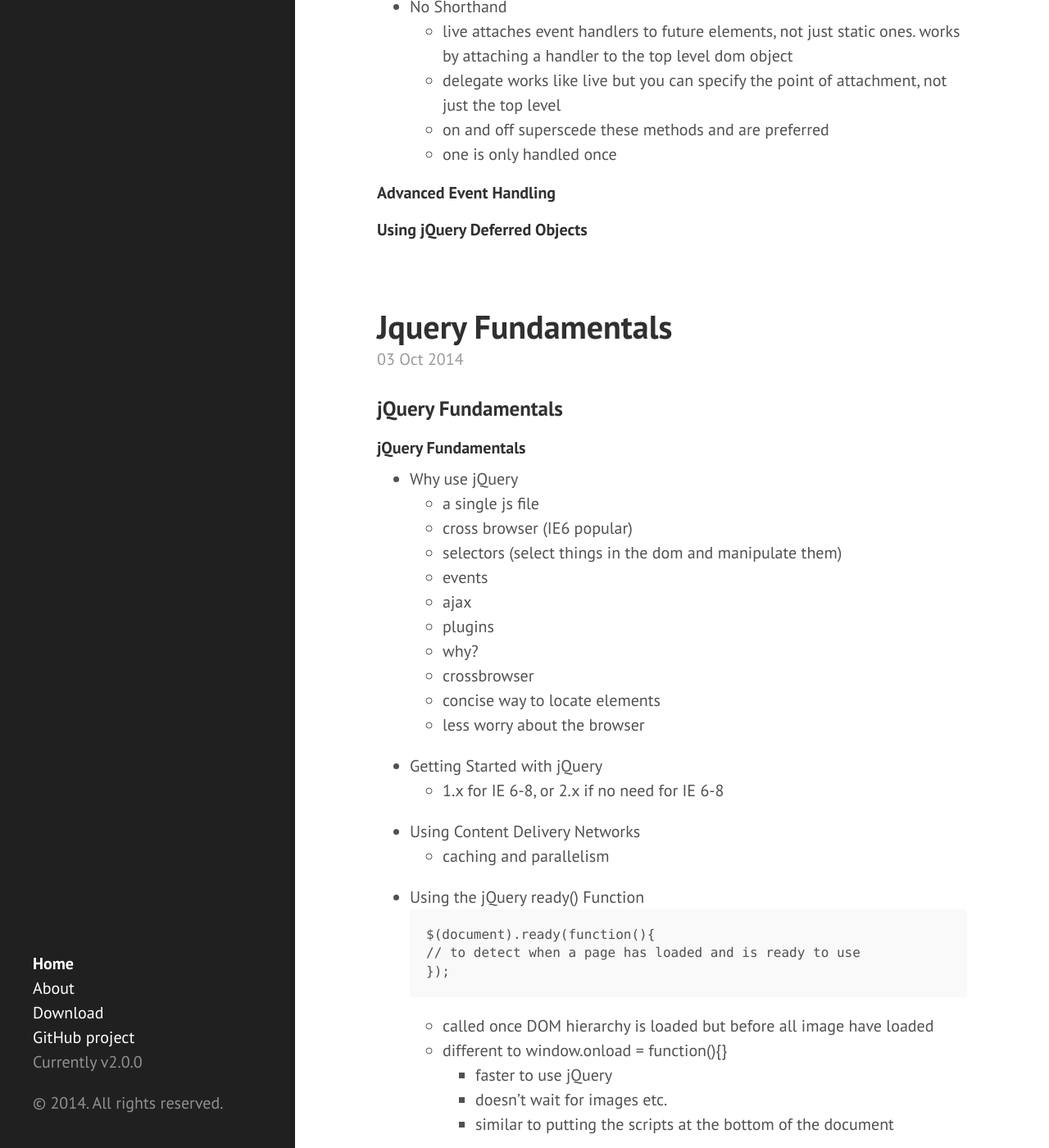
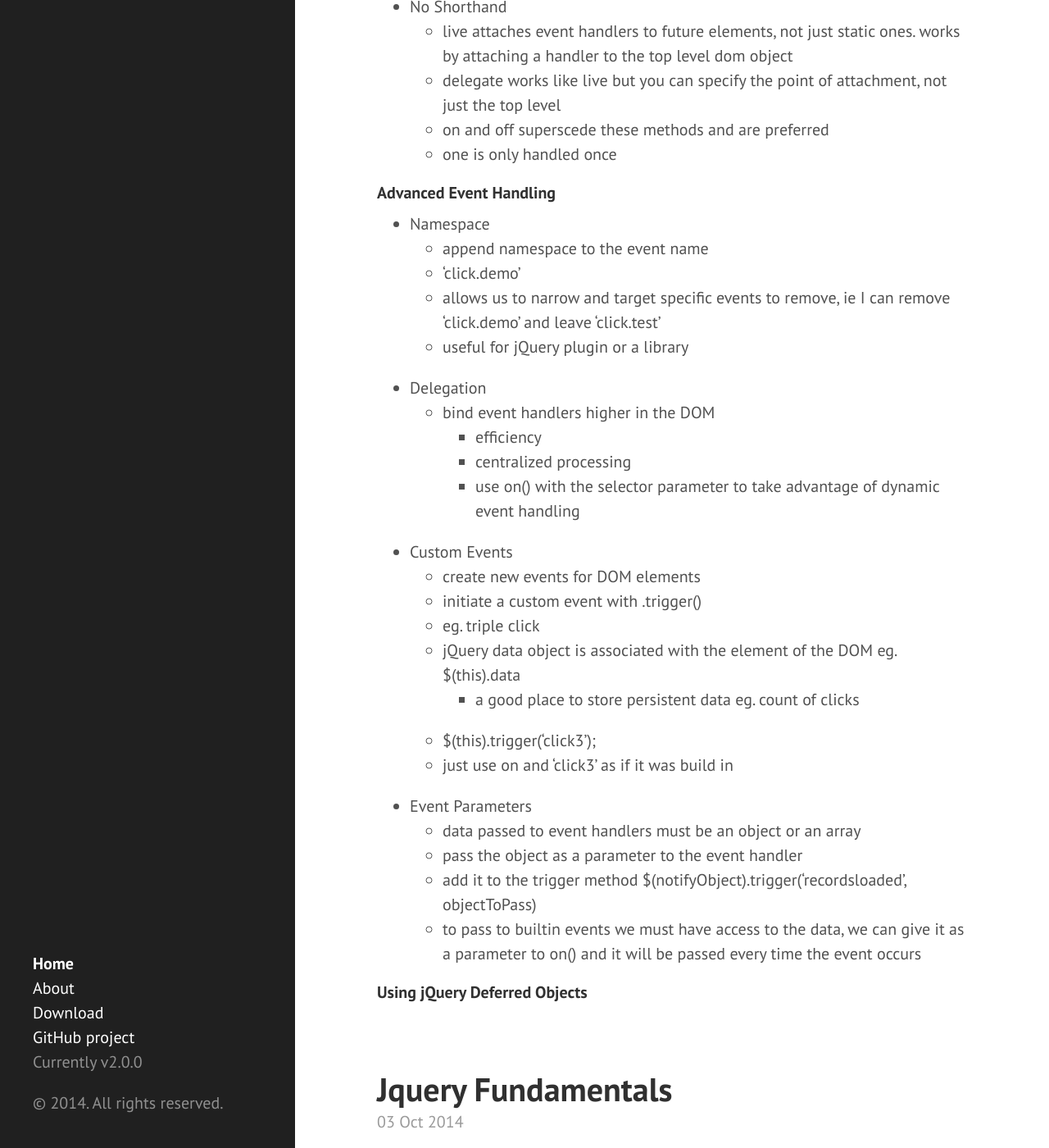
Before and after one commit to eneiand/eneiand.github.io, a Jekyll site: the page built from index.html, in a window 1280 px wide and 1400 px high, scrolled down 2304 px. Shown: the whole window at 82% size. Built offline with Jekyll 4.4.1, drawn with Linux system fonts in a browser that asks for light colours; Markdown is read by kramdown in place of the engine named in the settings; the list of posts is cut into pages by our own code.

Commit message:
Update 2014-10-09-advanced-javascript-and-jQuery.md

```diff
--- a/_posts/2014-10-09-advanced-javascript-and-jQuery.md
+++ b/_posts/2014-10-09-advanced-javascript-and-jQuery.md
@@ -66,5 +66,28 @@
   * one is only handled once
 
 #### Advanced Event Handling
+* Namespace
+  *  append namespace to the event name
+  *  'click.demo'
+  *  allows us to narrow and target specific events to remove, ie I can remove 'click.demo' and leave 'click.test'
+  *  useful for jQuery plugin or a library
+* Delegation
+  * bind event handlers higher in the DOM
+    * efficiency
+    * centralized processing
+    * use on() with the selector parameter to take advantage of dynamic event handling
+* Custom Events
+  * create new events for DOM elements
+  * initiate a custom event with .trigger()
+  * eg. triple click
+  * jQuery data object is associated with the element of the DOM eg. $(this).data
+    * a good place to store persistent data eg. count of clicks
+  * $(this).trigger('click3');
+  * just use on and 'click3' as if it was build in
+* Event Parameters
+  * data passed to event handlers must be an object or an array
+  * pass the object as a parameter to the event handler
+  * add it to the trigger method $(notifyObject).trigger('recordsloaded', objectToPass)
+  * to pass to builtin events we must have access to the data, we can give it as a parameter to on() and it will be passed every time the event occurs
 
 #### Using jQuery Deferred Objects
```
